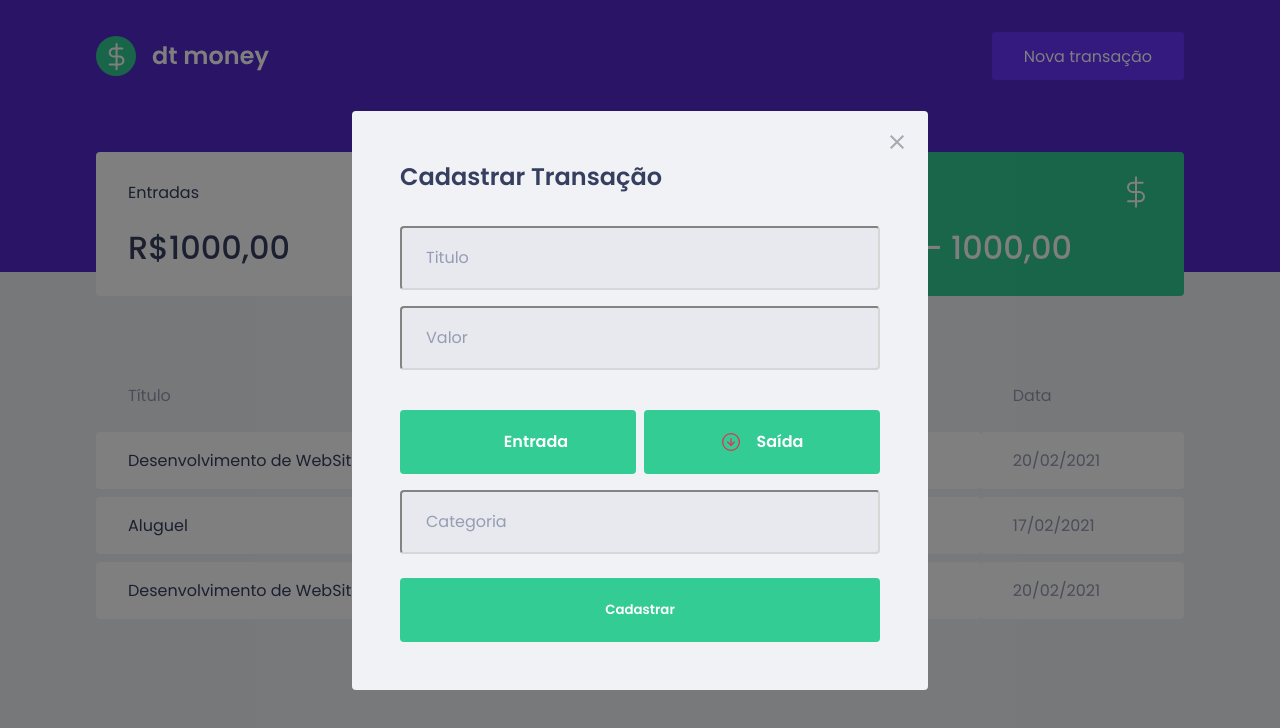
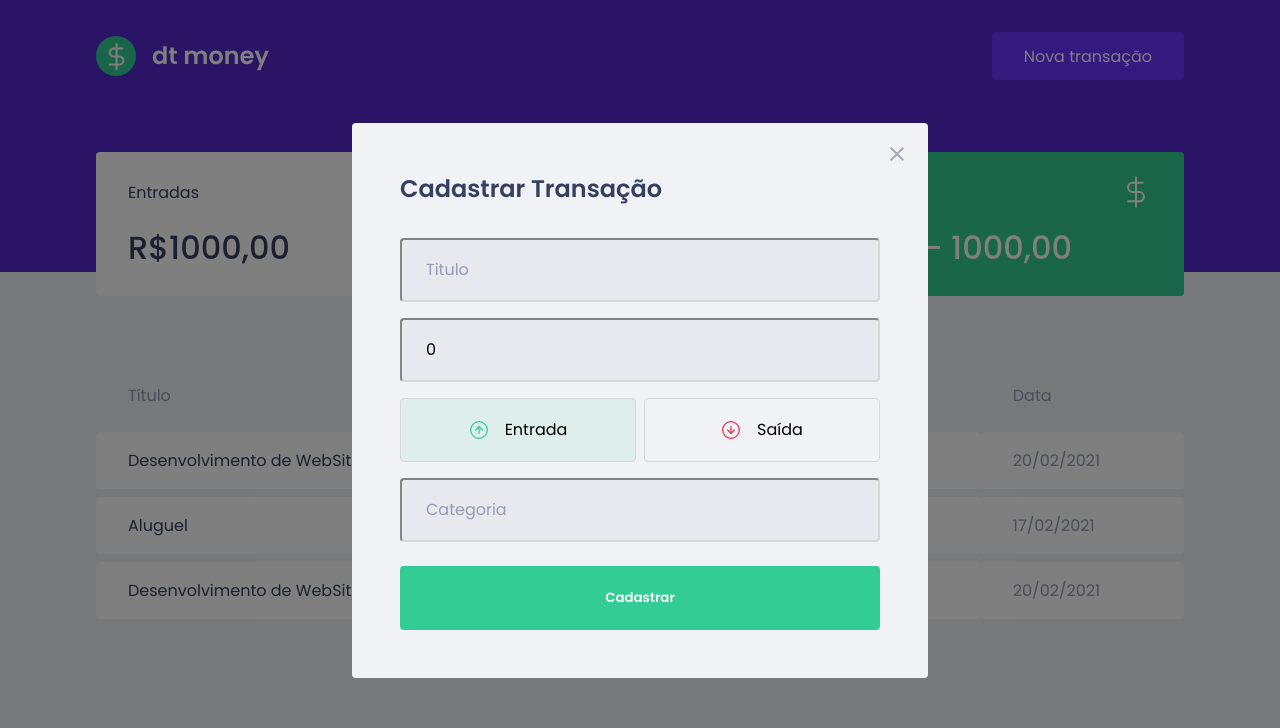
Before and after one commit to thiagovb46/REACT_DT_MONEY, a React (Create React App) app: page / in a window 1280 px wide. Both pictures are taken after a click on the button "Nova transação". Shown: the top 728 px of the page. Built offline with nearby package versions, Linux system fonts and the light colour scheme; no server answers; what miragejs would draw is missing.

Commit message:
AddNewTransaction

```diff
--- a/src/App.tsx
+++ b/src/App.tsx
@@ -11,13 +11,11 @@ export function App() {
 
   function handleOpenNewTransactionModal(){
     setIsNewTransactionModalOpen(true);
-
   }
 
   function handleCloseNewTransactionModal(){
     setIsNewTransactionModalOpen(false);
   }
-
   const [isNewTransactionModalOpen, setIsNewTransactionModalOpen] = useState(false);
 
   return (
--- a/src/components/NewTransactionModal/index.tsx
+++ b/src/components/NewTransactionModal/index.tsx
@@ -3,17 +3,27 @@ import incomeImg from '../../assets/income.svg';
 import outcomeImg from '../../assets/outcome.svg';
 import { Container, RadioBox, TransactionTypeContainer} from './styles';
 import  closeImg from '../../assets/close.svg';
-import { useState } from 'react';
+import { FormEvent, useState } from 'react';
 
 interface NewTransactionModalProps{
-    isOpen:boolean;
+    isOpen: boolean;
     onRequestClose: () => void;
 }
 
 export function NewTransactionModal({isOpen, onRequestClose}: NewTransactionModalProps)
 {
+    const[title,setTitle] = useState('');
+
+    const[value, setValue] = useState(0);
+
+    const[category,setCategory] = useState('');
 
     const [type, setType]  = useState('deposit');
+
+
+    function handleCreateNewTransaction(event: FormEvent){
+        event.preventDefault();
+    }
     return (
 
         <Modal isOpen= {isOpen} onRequestClose = {onRequestClose}
@@ -30,35 +40,45 @@ export function NewTransactionModal({isOpen, onRequestClose}: NewTransactionModa
                     </img>
                 </button>
 
-            <Container>
+            <Container onSubmit={handleCreateNewTransaction}>
                 <h2>Cadastrar Transação</h2>
                 <input
                     placeholder='Titulo'
+                    value = {title}
                 />
 
                 <input
                     type="number"
                     placeholder="Valor"
+                    value = {value}
                 />
                 <TransactionTypeContainer>
 
                     <RadioBox
-                        onClick={()=>{setType('deposit')}}
+                        type = "button"
+                        onClick = {()=>{setType('deposit')}}
+                        isActive = {type==='deposit'}
+                        activeColor = "green"
                     >
                         <img src={incomeImg} alt='Entrada'></img>
                         <span>Entrada</span>
                     </RadioBox>
 
                     <RadioBox
+                        type="button"
                         onClick={()=>{setType('withdraw')}}
+                        isActive = {type==='withdraw'}
+                        activeColor = "red"
                     >
                         <img src={outcomeImg} alt='Saida'></img>
                         <span>Saída</span>
                     </RadioBox>
+
                 </TransactionTypeContainer>
 
                 <input
                     placeholder = "Categoria"
+                    value = {category}
                 />
 
                 <button
@@ -67,6 +87,6 @@ export function NewTransactionModal({isOpen, onRequestClose}: NewTransactionModa
                     Cadastrar
                 </button>
             </Container>
-     </Modal>
+        </Modal>
 );
 }
--- a/src/components/NewTransactionModal/styles.ts
+++ b/src/components/NewTransactionModal/styles.ts
@@ -1,5 +1,5 @@
 import styled, { StyledComponent } from "styled-components";
-import {darken} from 'polished';
+import {darken, transparentize} from 'polished';
 
 export const Container = styled.form`
     h2
@@ -9,6 +9,7 @@ h2
         margin-bottom: 2rem;
 
     }
+
     input
     {
         width:100%;
@@ -24,14 +25,15 @@ input
         {
             color:var(--text-body);
         }
+
         & + input
         {
             margin-top:1rem;
         }
+    }
 
-}
-button{
-
+    button[type="submit"]
+    {
         width:100%;
         padding: 0 1.5rem;
         height: 4rem;
@@ -42,40 +44,62 @@ button{
         margin-top:1.5rem;
         font-weight:600;
 
-    &:hover{
+        &:hover
+        {
             filter: brightness(0.9);
         }
     }
-`
+`;
+
 export const TransactionTypeContainer = styled.div`
     margin: 1rem 0;
     display:grid;
     grid-template-columns:1fr 1fr;
     gap: .0.5rem;
-    `
+`;
 
-export const RadioBox = styled.button`
+const colors =
+{
+    red: '#E52E4D',
+    green: '#33cc95'
+}
+
+interface RadioBoxProps {
+    isActive: boolean;
+    activeColor: 'green' | 'red';
+}
+
+export const RadioBox = styled.button<RadioBoxProps>`
 
     height:4rem;
     border:1px solid #d7d7d7;
     border-radius: 0.25rem;
-    background: transparent;
+
+    background: ${ (props) => props.isActive
+        ? transparentize(0.9,colors[props.activeColor]) : 'transparent'};
+
     display:flex;
     align-items:center;
     justify-content:center;
     color: var(--text);
 
-    &:hover{
+    transition:border-color 0.2s;
+
+    &:hover
+    {
         border-color: ${darken(0.1, '#d7d7d7')};
     }
+
     img
     {
         width: 20px;
         height:20px;
     }
-    span{
+
+    span
+    {
         display:inline-block;
         margin-left:1rem;
         font-size:1rem;
     }
-`
+`;
```
Lines whose indentation alone changed are shown as unchanged.
